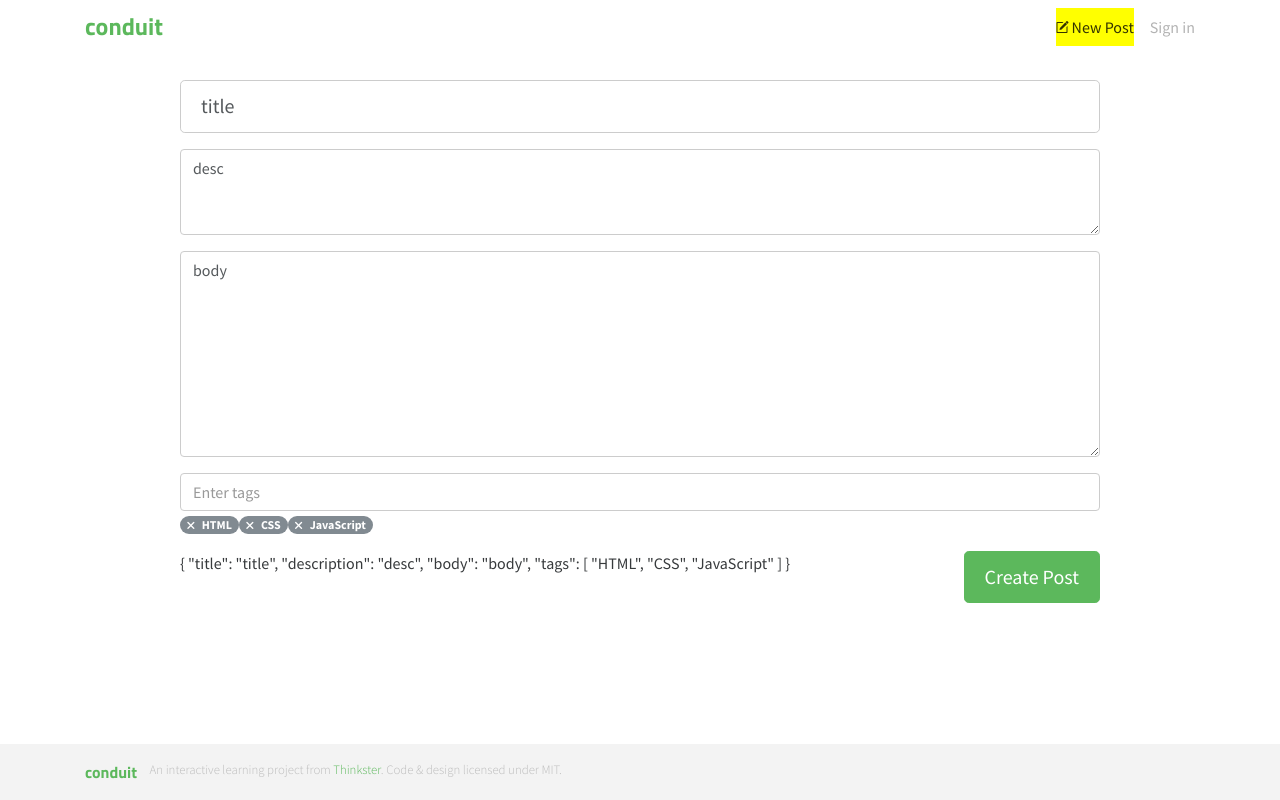
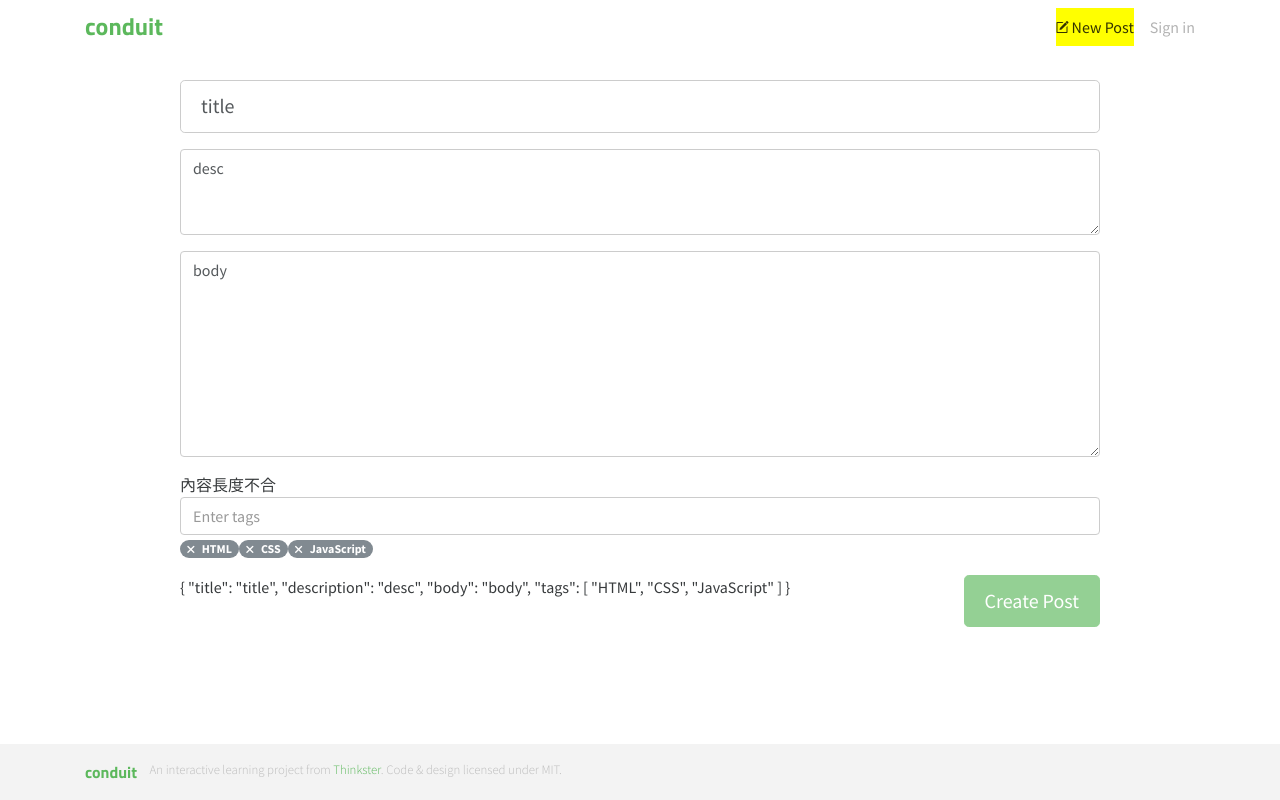
Before and after one commit to coolrare/ng20220731, an Angular app: page /create in a window 1280 px wide. Built offline with nearby package versions, Linux system fonts and the light colour scheme; a web font is replaced by a local one.

Commit message:
示範任務 07

```diff
--- a/src/app/posts/create/create.component.html
+++ b/src/app/posts/create/create.component.html
@@ -11,6 +11,11 @@
               formControlName="title"
             />
           </fieldset>
+
+          <div *ngIf="form.controls.title.invalid && form.controls.title.errors">
+            <div *ngIf="form.controls.title.errors['required']">請輸入標題 </div>
+          </div>
+
           <fieldset class="form-group">
             <textarea
               class="form-control"
@@ -28,6 +33,10 @@
             ></textarea>
             <!-- [formControl]="form.get('body')" -->
           </fieldset>
+          <div *ngIf="form.controls.body.invalid && form.controls.body.errors">
+            <div *ngIf="form.controls.body.errors['required']">請輸入內容</div>
+            <div *ngIf="form.controls.body.errors['minlength']">內容長度不合</div>
+          </div>
           <fieldset class="form-group">
             <input class="form-control" type="text" placeholder="Enter tags" (keyup.enter)="addTag($any($event.target).value); " />
             <div class="tag-list">
@@ -36,7 +45,7 @@
               >
             </div>
           </fieldset>
-          <button type="submit" class="btn btn-lg btn-primary pull-xs-right">
+          <button type="submit" class="btn btn-lg btn-primary pull-xs-right" [disabled]="form.invalid">
             Create Post
           </button>
           {{ form.value | json }}
--- a/src/app/posts/create/create.component.ts
+++ b/src/app/posts/create/create.component.ts
@@ -1,5 +1,7 @@
 import { Component, OnInit } from '@angular/core';
-import { FormArray, FormBuilder } from '@angular/forms';
+import { FormArray, FormBuilder, Validators } from '@angular/forms';
+
+const lenValidator = Validators.compose([Validators.required, Validators.minLength(10)]);
 
 @Component({
   selector: 'app-create',
@@ -9,9 +11,9 @@ import { FormArray, FormBuilder } from '@angular/forms';
 export class CreateComponent implements OnInit {
 
   form = this.formBuilder.group({
-    title: this.formBuilder.control('title'),
+    title: this.formBuilder.control('title', Validators.required),
     description: this.formBuilder.control('desc'),
-    body: this.formBuilder.control('body'),
+    body: this.formBuilder.control('body', [ Validators.required, Validators.minLength(10) ]),
     tags: this.formBuilder.array([
       this.formBuilder.control('HTML'),
       this.formBuilder.control('CSS'),
@@ -25,6 +27,11 @@ export class CreateComponent implements OnInit {
     // this.form.controls.
     // this.form.controls.tags.controls
     // this.form.addControl('test', );
+
+    // if(this.form.controls.title.errors) {
+    //   console.log(this.form.controls.title.errors['required']);
+    // }
+
   }
 
   addTag(tag: string) {
```
